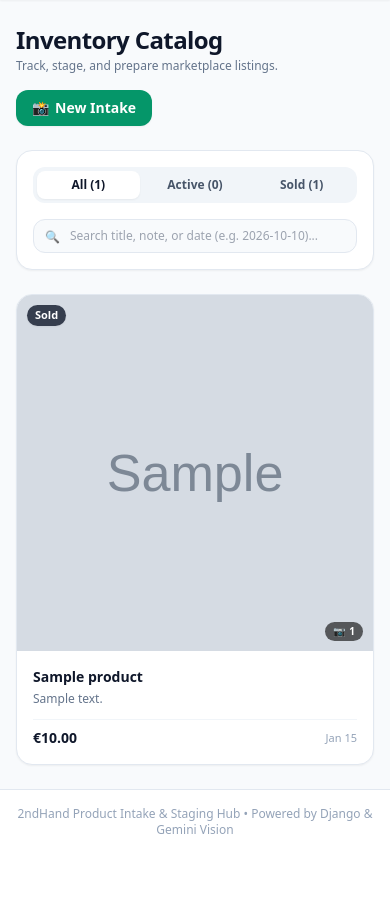
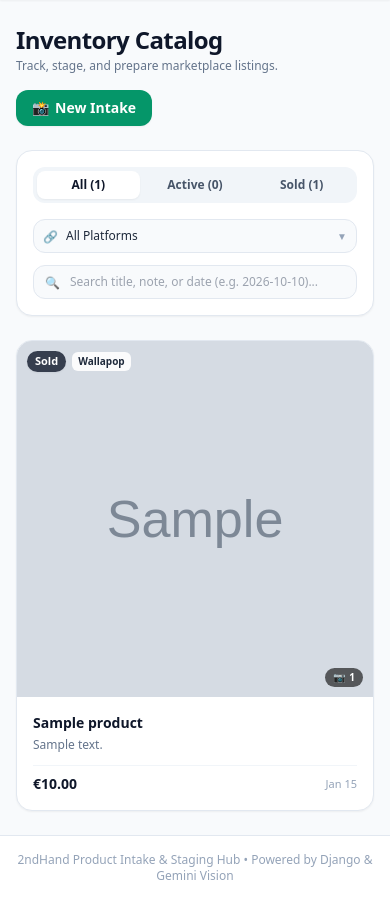
Before and after one commit to saert3311/2nd-hand-manager, a Django app: page /dashboard/ in a window 390 px wide; the page is wider, and only the part inside the window is pictured. Shown: the part 65-965 px from the top of that part. Before the commit the page ends 899 px from the top of that part, so only its background shows below. Run offline with Django 5.2, Linux system fonts and the light colour scheme; a user stored in the database is signed in; data comes from the database, SQL or seed files in the repository; tables that the repository leaves empty hold one stand-in row (values such as "Sample post"); grey boxes marked "Sample" are stand-in pictures; some libraries are stand-ins or nearby versions.

Commit message:
feat(dashboard): add dynamic marketplace platform filter and scoped status counters
Aggregate platforms with active published links (omitting platforms with 0 items); filter products by platform slug with prefetching; scope status counters dynamically to the selected platform; add responsive auto-submitting dropdown in toolbar with multi-filter query retention.

```diff
--- a/inventory/templates/inventory/dashboard.html
+++ b/inventory/templates/inventory/dashboard.html
@@ -21,37 +21,72 @@
   </div>
 
   <!-- Filters & Search Bar -->
-  <div class="bg-white p-4 rounded-2xl shadow-sm border border-slate-200 flex flex-col md:flex-row gap-4 items-center justify-between">
+  <div class="bg-white p-4 rounded-2xl shadow-sm border border-slate-200 flex flex-col lg:flex-row gap-4 items-stretch lg:items-center justify-between">
 
     <!-- Status Tabs -->
-    <div class="flex items-center gap-1 bg-slate-100 p-1 rounded-xl w-full md:w-auto text-xs font-semibold">
-      <a href="?status=all{% if search_query %}&q={{ search_query|urlencode }}{% endif %}"
-         class="flex-1 md:flex-initial text-center px-3 py-1.5 rounded-lg transition {% if status_filter == 'all' %}bg-white text-slate-900 shadow-sm{% else %}text-slate-600 hover:text-slate-900{% endif %}">
+    <div class="flex items-center gap-1 bg-slate-100 p-1 rounded-xl w-full lg:w-auto text-xs font-semibold">
+      <a href="?status=all{% if platform_filter %}&platform={{ platform_filter }}{% endif %}{% if search_query %}&q={{ search_query|urlencode }}{% endif %}"
+         class="flex-1 lg:flex-initial text-center px-3 py-1.5 rounded-lg transition {% if status_filter == 'all' %}bg-white text-slate-900 shadow-sm{% else %}text-slate-600 hover:text-slate-900{% endif %}">
         {% trans "All" %} ({{ total_count }})
       </a>
-      <a href="?status=active{% if search_query %}&q={{ search_query|urlencode }}{% endif %}"
-         class="flex-1 md:flex-initial text-center px-3 py-1.5 rounded-lg transition {% if status_filter == 'active' %}bg-white text-emerald-700 shadow-sm{% else %}text-slate-600 hover:text-slate-900{% endif %}">
+      <a href="?status=active{% if platform_filter %}&platform={{ platform_filter }}{% endif %}{% if search_query %}&q={{ search_query|urlencode }}{% endif %}"
+         class="flex-1 lg:flex-initial text-center px-3 py-1.5 rounded-lg transition {% if status_filter == 'active' %}bg-white text-emerald-700 shadow-sm{% else %}text-slate-600 hover:text-slate-900{% endif %}">
         {% trans "Active" %} ({{ active_count }})
       </a>
-      <a href="?status=sold{% if search_query %}&q={{ search_query|urlencode }}{% endif %}"
-         class="flex-1 md:flex-initial text-center px-3 py-1.5 rounded-lg transition {% if status_filter == 'sold' %}bg-white text-slate-700 shadow-sm{% else %}text-slate-600 hover:text-slate-900{% endif %}">
+      <a href="?status=sold{% if platform_filter %}&platform={{ platform_filter }}{% endif %}{% if search_query %}&q={{ search_query|urlencode }}{% endif %}"
+         class="flex-1 lg:flex-initial text-center px-3 py-1.5 rounded-lg transition {% if status_filter == 'sold' %}bg-white text-slate-700 shadow-sm{% else %}text-slate-600 hover:text-slate-900{% endif %}">
         {% trans "Sold" %} ({{ sold_count }})
       </a>
     </div>
 
-    <!-- Search Form -->
-    <form method="get" class="w-full md:w-80 relative">
+    <!-- Right Controls: Platform Selector & Search Form -->
+    <div class="flex flex-col sm:flex-row items-center gap-3 w-full lg:w-auto">
+      {% if available_platforms %}
+      <!-- Platform Selector Form -->
+      <form method="get" class="w-full sm:w-auto" id="platformFilterForm">
         {% if status_filter != 'all' %}
         <input type="hidden" name="status" value="{{ status_filter }}">
         {% endif %}
+        {% if search_query %}
+        <input type="hidden" name="q" value="{{ search_query }}">
+        {% endif %}
+        <div class="relative w-full sm:w-56">
+          <select name="platform" onchange="this.form.submit()"
+                  aria-label="{% trans 'Filter by marketplace platform' %}"
+                  class="w-full appearance-none pl-8 pr-8 py-2 text-xs sm:text-sm rounded-xl border border-slate-200 bg-slate-50 focus:bg-white focus:outline-none focus:ring-2 focus:ring-emerald-500 font-medium text-slate-800 transition cursor-pointer">
+            <option value="">{% trans "All Platforms" %}</option>
+            {% for platform in available_platforms %}
+            <option value="{{ platform.slug }}" {% if platform_filter == platform.slug %}selected{% endif %}>
+              {{ platform.name }} ({{ platform.published_count }})
+            </option>
+            {% endfor %}
+          </select>
+          <span class="absolute left-2.5 top-2.5 text-slate-400 text-xs pointer-events-none">🔗</span>
+          <span class="absolute right-2.5 top-2.5 text-slate-400 text-[10px] pointer-events-none">▼</span>
+        </div>
+      </form>
+      {% endif %}
+
+      <!-- Search Form -->
+      <form method="get" class="w-full sm:w-72 relative">
+        {% if status_filter != 'all' %}
+        <input type="hidden" name="status" value="{{ status_filter }}">
+        {% endif %}
+        {% if platform_filter %}
+        <input type="hidden" name="platform" value="{{ platform_filter }}">
+        {% endif %}
         <input type="text" name="q" value="{{ search_query }}"
                placeholder="{% trans 'Search title, note, or date (e.g. 2026-10-10)...' %}"
-             class="w-full pl-9 pr-4 py-2 text-xs sm:text-sm rounded-xl border border-slate-200 bg-slate-50 focus:bg-white focus:outline-none focus:ring-2 focus:ring-emerald-500 transition">
-      <span class="absolute left-3 top-2.5 text-slate-400 text-xs">🔍</span>
+               class="w-full pl-9 pr-8 py-2 text-xs sm:text-sm rounded-xl border border-slate-200 bg-slate-50 focus:bg-white focus:outline-none focus:ring-2 focus:ring-emerald-500 transition">
+        <span class="absolute left-3 top-2.5 text-slate-400 text-xs pointer-events-none">🔍</span>
         {% if search_query %}
-      <a href="?status={{ status_filter }}" class="absolute right-3 top-2 text-slate-400 hover:text-slate-600 text-xs font-bold">&times;</a>
+        <a href="?status={{ status_filter }}{% if platform_filter %}&platform={{ platform_filter }}{% endif %}"
+           class="absolute right-3 top-2 text-slate-400 hover:text-slate-600 text-xs font-bold"
+           title="{% trans 'Clear search' %}">&times;</a>
         {% endif %}
       </form>
+    </div>
+
   </div>
 
   <!-- Product Catalog Grid -->
@@ -73,10 +108,17 @@
         {% endif %}
 
         <!-- Badges on Photo -->
-        <div class="absolute top-2.5 left-2.5 flex items-center gap-1.5">
+        <div class="absolute top-2.5 left-2.5 flex flex-wrap items-center gap-1.5 max-w-[80%]">
           <span class="text-[11px] font-bold px-2 py-0.5 rounded-full shadow-sm {% if product.is_sold %}bg-slate-900/80 text-white{% else %}bg-emerald-600/90 text-white{% endif %}">
             {% if product.is_sold %}{% trans "Sold" %}{% else %}{% trans "Active" %}{% endif %}
           </span>
+          {% for link in product.listing_links.all %}
+          {% if link.is_active %}
+          <span class="text-[10px] font-semibold px-1.5 py-0.5 rounded-md bg-white/90 text-slate-800 shadow-xs backdrop-blur-xs">
+            {{ link.site.name }}
+          </span>
+          {% endif %}
+          {% endfor %}
         </div>
 
         <div class="absolute bottom-2.5 right-2.5 bg-black/60 text-white text-[10px] font-semibold px-2 py-0.5 rounded-full backdrop-blur-xs flex items-center gap-1">
--- a/inventory/views.py
+++ b/inventory/views.py
@@ -123,12 +123,34 @@ def product_intake_view(request):
 @login_required
 def dashboard_view(request):
     """
-    Catalog overview dashboard with filters, multi-field search, and server-side pagination.
+    Catalog overview dashboard with status filters, platform filtering,
+    multi-field search, and server-side pagination.
     """
     status_filter = request.GET.get("status", "all").strip().lower()
     search_query = request.GET.get("q", "").strip()
+    platform_filter = request.GET.get("platform", "").strip().lower()
 
-    products = Product.objects.prefetch_related("images").all()
+    # Query only marketplace sites that have at least one active published product
+    available_platforms = (
+        MarketplaceSite.objects.filter(product_links__is_active=True)
+        .annotate(
+            published_count=Count(
+                "product_links__product",
+                filter=Q(product_links__is_active=True),
+                distinct=True,
+            )
+        )
+        .filter(published_count__gt=0)
+        .order_by("order", "name")
+    )
+
+    products = Product.objects.prefetch_related("images", "listing_links__site").all()
+
+    if platform_filter:
+        products = products.filter(
+            listing_links__site__slug=platform_filter,
+            listing_links__is_active=True,
+        ).distinct()
 
     if status_filter == "active":
         products = products.filter(is_sold=False)
@@ -138,10 +160,18 @@ def dashboard_view(request):
     if search_query:
         products = products.filter(build_search_query(search_query))
 
-    counts = Product.objects.aggregate(
-        total_count=Count("id"),
-        active_count=Count("id", filter=Q(is_sold=False)),
-        sold_count=Count("id", filter=Q(is_sold=True)),
+    # Calculate status counts (scoped to selected platform if active)
+    counts_qs = Product.objects.all()
+    if platform_filter:
+        counts_qs = counts_qs.filter(
+            listing_links__site__slug=platform_filter,
+            listing_links__is_active=True,
+        ).distinct()
+
+    counts = counts_qs.aggregate(
+        total_count=Count("id", distinct=True),
+        active_count=Count("id", filter=Q(is_sold=False), distinct=True),
+        sold_count=Count("id", filter=Q(is_sold=True), distinct=True),
     )
 
     paginator = Paginator(products, PAGE_SIZE)
@@ -155,7 +185,7 @@ def dashboard_view(request):
         else []
     )
 
-    # Clean query string for pagination links preserving status & search filter
+    # Clean query string for pagination links preserving status, platform & search filter
     extra_params = request.GET.copy()
     if "page" in extra_params:
         del extra_params["page"]
@@ -169,6 +199,8 @@ def dashboard_view(request):
         "query_string": query_string,
         "status_filter": status_filter,
         "search_query": search_query,
+        "platform_filter": platform_filter,
+        "available_platforms": available_platforms,
         "total_count": counts["total_count"] or 0,
         "active_count": counts["active_count"] or 0,
         "sold_count": counts["sold_count"] or 0,
```
Lines whose indentation alone changed are shown as unchanged.
